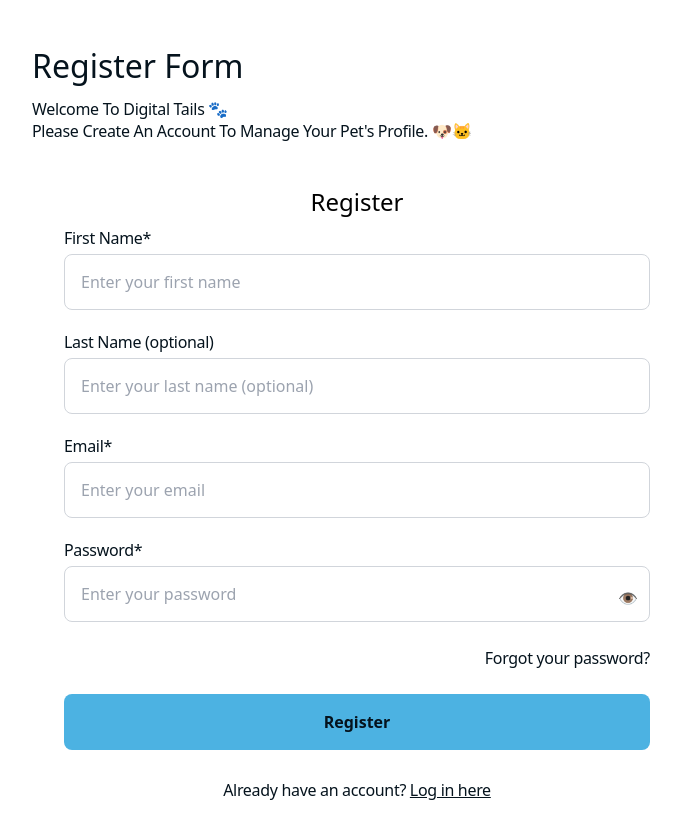
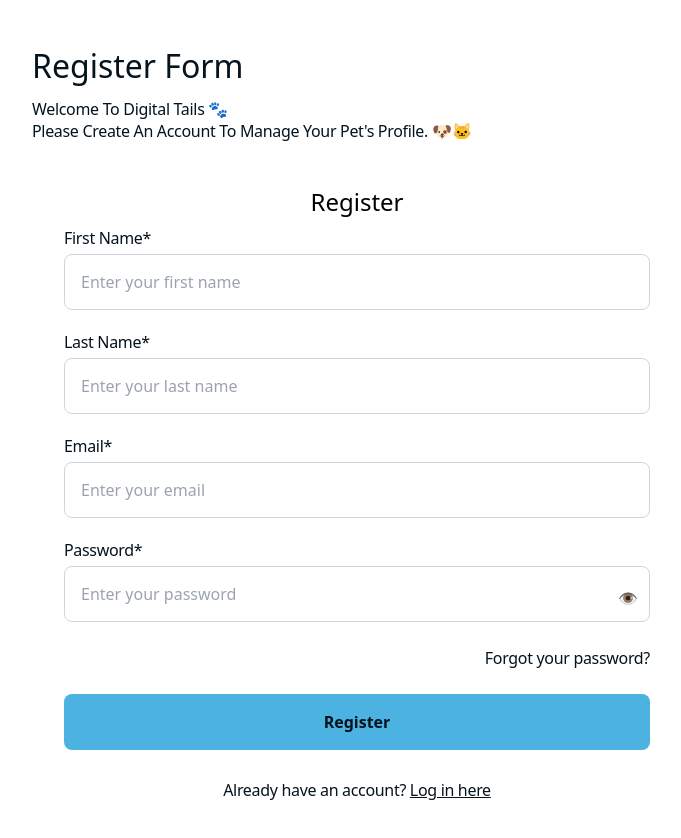
Before and after one commit to HamzaAliKundi/pet-security-tag-dashboard, a React (Vite) app: page /signup in a window 1280 px wide. Shown: the whole page, without its empty margins (283-964 px from the left). Built offline with nearby package versions, Linux system fonts and the light colour scheme; no server answers; a web font is replaced by a local one.

Commit message:
fix signup

```diff
--- a/src/components/auth/sign-up.tsx
+++ b/src/components/auth/sign-up.tsx
@@ -6,7 +6,7 @@ import { useSignupMutation } from "../../apis/auth";
 
 interface SignupFormData {
   firstName: string;
-  lastName?: string;
+  lastName: string;
   email: string;
   password: string;
 }
@@ -28,9 +28,9 @@ const Signup = () => {
   const onSubmit = async (data: SignupFormData) => {
     setIsLoading(true);
     try {
-      // Only send firstName as 'name' to backend
       const payload = {
-        name: data.firstName,
+        firstName: data.firstName,
+        lastName: data.lastName,
         email: data.email,
         password: data.password,
       };
@@ -85,14 +85,19 @@ const Signup = () => {
 
             <div className="space-y-2">
               <label className="block font-helvetica-neue font-normal text-base leading-[100%] tracking-[-0.02em] text-[#05131D]">
-                Last Name (optional)
+                Last Name*
               </label>
               <input
                 type="text"
                 className="w-full h-[56px] px-4 border border-gray-300 rounded-lg focus:outline-none focus:ring-2 focus:ring-[#4CB2E2]"
-                placeholder="Enter your last name (optional)"
-                {...register("lastName")}
+                placeholder="Enter your last name"
+                {...register("lastName", { required: "Last name is required" })}
               />
+              {errors.lastName && (
+                <span className="text-red-500 text-xs mt-1">
+                  {errors.lastName.message}
+                </span>
+              )}
             </div>
 
             <div className="space-y-2">
```
